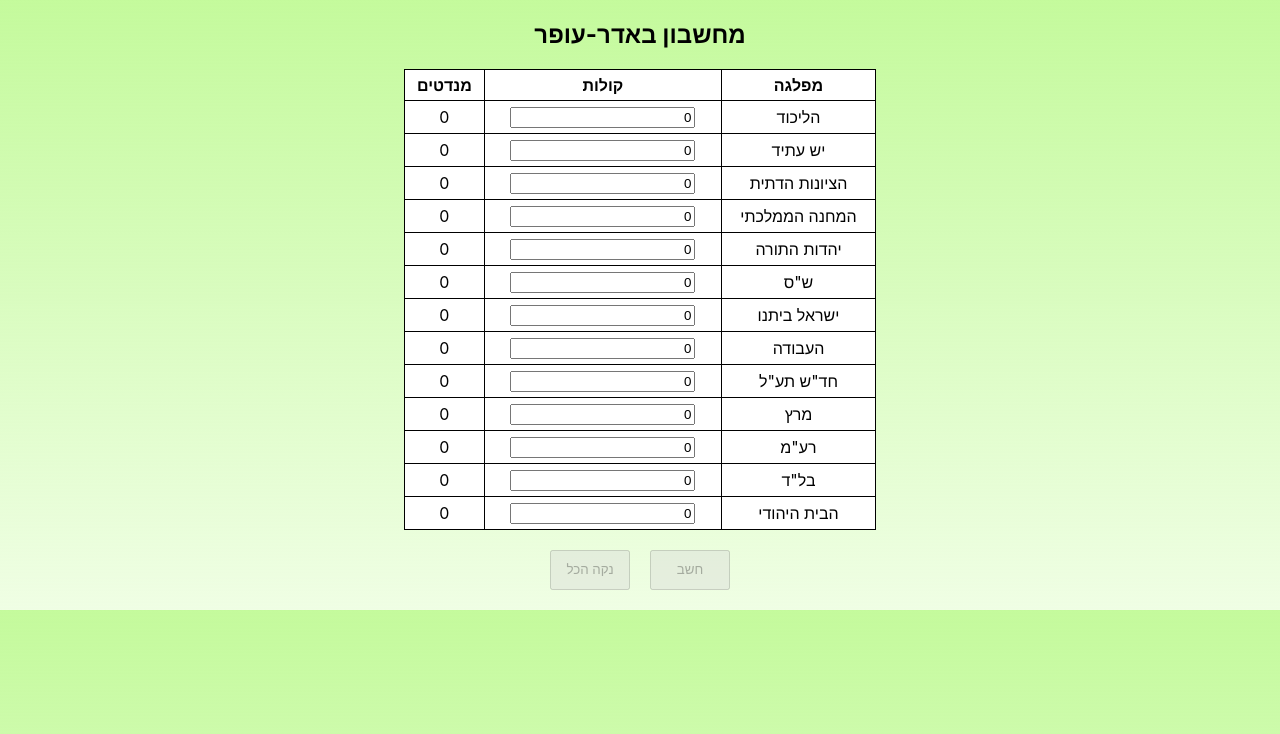
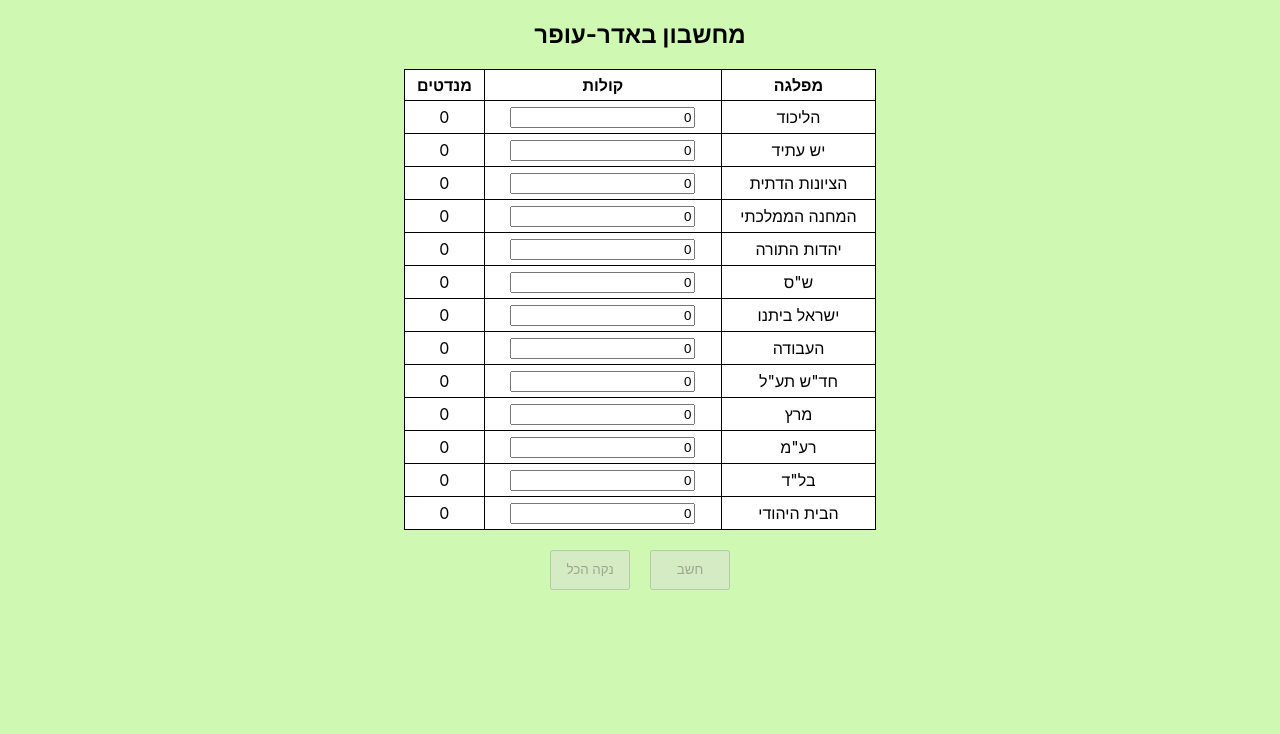
Before and after one commit to bytdev2022/bader-ofer-calculator, a React (Create React App) app: page / in a window 1280 px wide. Shown: the top 734 px of the page. Built offline with nearby package versions, Linux system fonts and the light colour scheme.

Commit message:
background-color

```diff
--- a/src/App.css
+++ b/src/App.css
@@ -3,7 +3,7 @@
 }
 
 body {
-  background: linear-gradient(to top, rgba(178, 252, 122, 0.2), rgba(196, 250, 156, 1));
+  background-color: rgba(188, 246, 146, 0.7);
 }
 
 table {
```
